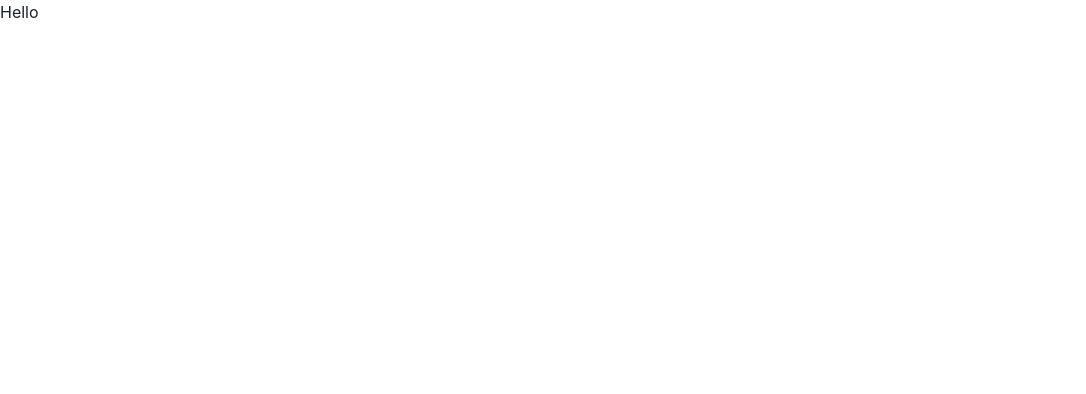
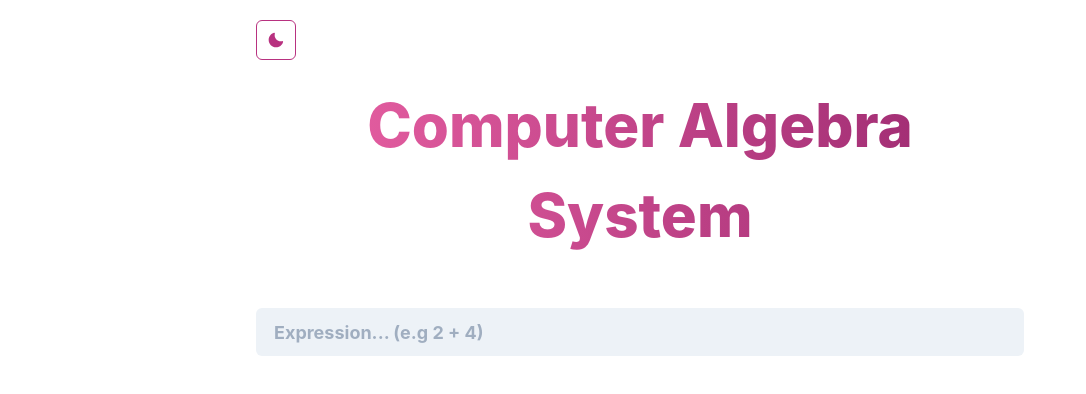
Before and after one commit to Flosi23/cas, a Next.js app: page / in a window 1280 px wide. Shown: the top 394 px of the page, without its empty margins (0-1086 px from the left). Built offline with nearby package versions, Linux system fonts and the light colour scheme.

Commit message:
feat: nav

```diff
--- /dev/null
+++ b/app/layout/Nav.tsx
@@ -0,0 +1,55 @@
+import type { PropsWithChildren } from "react";
+import { MoonIcon, SunIcon } from "@chakra-ui/icons";
+import {
+	Box,
+	Text,
+	Input,
+	VStack,
+	Flex,
+	IconButton,
+	useColorMode,
+} from "@chakra-ui/react";
+
+export default function Nav({
+	children,
+}: PropsWithChildren<Record<string, unknown>>) {
+	const { colorMode, toggleColorMode } = useColorMode();
+
+	return (
+		<>
+			<Box px="20vw" my={5}>
+				<Flex
+					justifyContent="space-between"
+					w="100%"
+					alignItems="center">
+					<IconButton
+						variant="outline"
+						aria-label="Toggle color mode"
+						icon={
+							colorMode === "light" ? <MoonIcon /> : <SunIcon />
+						}
+						onClick={toggleColorMode}
+					/>
+				</Flex>
+				<VStack my={5} w="100%" spacing={12}>
+					<Text
+						bgGradient="linear(to-l, var(--chakra-colors-brand-700), var(--chakra-colors-brand-400))"
+						bgClip="text"
+						textAlign="center"
+						fontWeight="extrabold"
+						fontSize="6xl">
+						Computer Algebra System
+					</Text>
+					<Input
+						variant="filled"
+						placeholder="Expression... (e.g 2 + 4)"
+						fontWeight="bold"
+						focusBorderColor="brand.500"
+						size="lg"
+					/>
+				</VStack>
+			</Box>
+			{children}
+		</>
+	);
+}
--- a/app/theme.ts
+++ b/app/theme.ts
@@ -13,7 +13,7 @@ export default extendTheme(
 	{ config },
 	{
 		colors: {
-			brand: theme.colors.purple,
+			brand: theme.colors.pink,
 		},
 	},
 	withDefaultColorScheme({
--- a/package.json
+++ b/package.json
@@ -25,6 +25,7 @@
 		"start": "cross-env NODE_ENV=production npm next:start"
 	},
 	"dependencies": {
+		"@chakra-ui/icons": "^1.1.7",
 		"@chakra-ui/react": "^1.8.6",
 		"@emotion/cache": "^11.7.1",
 		"@emotion/react": "^11.8.2",
--- a/pages/_app.tsx
+++ b/pages/_app.tsx
@@ -4,6 +4,7 @@ import { CacheProvider, EmotionCache } from "@emotion/react";
 import Head from "next/head";
 import theme from "$/app/theme";
 import createEmotionCache from "$app/createEmotionCache";
+import Nav from "$app/layout/Nav";
 
 // Client-side cache, shared for the whole session of the user in the browser.
 const clientSideEmotionCache = createEmotionCache();
@@ -27,7 +28,9 @@ export default function App({
 				/>
 			</Head>
 			<ChakraProvider theme={theme}>
-				<Component {...pageProps} />
+				<Nav>
+					<Component {...pageProps} />
+				</Nav>
 			</ChakraProvider>
 		</CacheProvider>
 	);
--- a/pages/index.tsx
+++ b/pages/index.tsx
@@ -1,5 +1,5 @@
 import { Box } from "@chakra-ui/react";
 
 export default function Index() {
-	return <Box>Hello</Box>;
+	return <Box />;
 }
```
Also changed, not shown: cas/parse.ts (+11 -1 lines), 1 other file (tests, documents, lock files or other folders).
